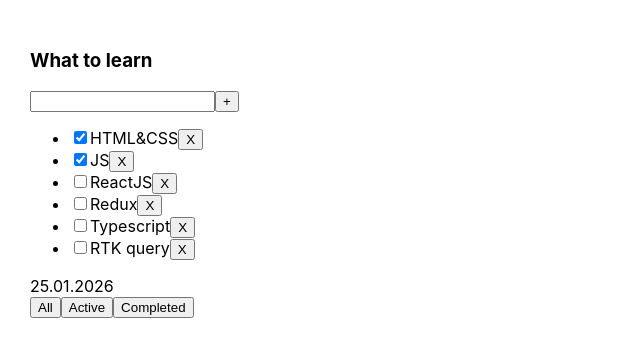
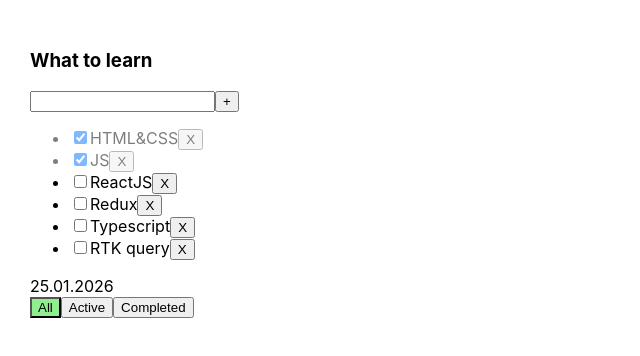
Before and after one commit to BalandinaM/Todolist-01, a React (Vite) app: page / in a window 1280 px wide. Shown: the top 356 px of the page, without its empty margins (0-640 px from the left). Built offline with nearby package versions, Linux system fonts and the light colour scheme.

Commit message:
4 занятие стили

```diff
--- a/src/App.css
+++ b/src/App.css
@@ -6,3 +6,19 @@
 .app > div {
   margin-right: 50px;
 }
+
+.error {
+  border: red 1px solid;
+}
+
+.error-message {
+  color: red;
+}
+
+.active-filter {
+  background-color: lightgreen;
+}
+
+.is-done {
+  opacity: 0.5;
+}
--- a/src/App.tsx
+++ b/src/App.tsx
@@ -71,6 +71,7 @@
         changeFilter = {changeFilter}
         createTask= {createTask}
         changeTaskStatus={changeTaskStatus}
+        filter={filter}
       />
     </div>
   );
--- a/src/Button.tsx
+++ b/src/Button.tsx
@@ -1,8 +1,9 @@
 type Props = {
   title: string;
-  onClick: () => void
+  onClick: () => void;
+  className: string;
 }
 
-export const Button = ({ title, onClick }: Props) => {
-  return <button onClick={onClick}>{title}</button>
+export const Button = ({ title, onClick, className }: Props) => {
+  return <button className={className} onClick={onClick}>{title}</button>
 }
--- a/src/TodolistItem.tsx
+++ b/src/TodolistItem.tsx
@@ -11,6 +11,7 @@
   changeFilter: (value: FilterValues) => void;
   createTask: (title: string) => void;
   changeTaskStatus: (taskId: Task['id'], isDone: Task['isDone']) => void;
+  filter: FilterValues;
 };
 
 export const TodolistItem = ({
@@ -21,20 +22,25 @@
   changeFilter,
   createTask,
   changeTaskStatus,
+  filter
 }: Props) => {
   // const inputRef = useRef<HTMLInputElement>(null)
   const [taskTitle, setTaskTitle] = useState("");
+  const [error, setError] = useState<string | null>(null)
 
   const createTaskHandler = () => {
     if (taskTitle.trim() !== '') {
       createTask(taskTitle);
       setTaskTitle("");
+    } else {
+      setError("Title is required")
     }
 
   };
 
   const changeInputHandler = (e: React.ChangeEvent<HTMLInputElement>) => {
     setTaskTitle(e.currentTarget.value);
+    setError(null)
   };
 
   const createTaskOnEnterHandler = (
@@ -54,8 +60,10 @@
             value={taskTitle}
             onChange={changeInputHandler}
             onKeyDown={createTaskOnEnterHandler}
+            className={error ? "error" : ''}
           />
           <Button title="+" onClick={createTaskHandler} />
+          {error && <div className={"error-message"}>{error}</div>}
           {/* через useRef, но у него есть минус, нельзя получить значение после каждого введенного символа */}
           {/* <input ref={inputRef} />
           <button
@@ -84,7 +92,7 @@
               };
 
               return (
-                <li key={task.id}>
+                <li key={task.id} className={task.isDone ? "is-done" : ""}>
                   <input
                     type="checkbox"
                     checked={task.isDone}
@@ -99,9 +107,9 @@
         )}
         <div>{date}</div>
         <div>
-          <Button title="All" onClick={() => changeFilter("all")} />
-          <Button title="Active" onClick={() => changeFilter("active")} />
-          <Button title="Completed" onClick={() => changeFilter("completed")} />
+          <Button className={filter === "all" ? "active-filter" : ''} title="All" onClick={() => changeFilter("all")} />
+          <Button className={filter === "active" ? "active-filter" : ''} title="Active" onClick={() => changeFilter("active")} />
+          <Button className={filter === "completed" ? "active-filter" : ''} title="Completed" onClick={() => changeFilter("completed")} />
         </div>
       </div>
     </div>
```
